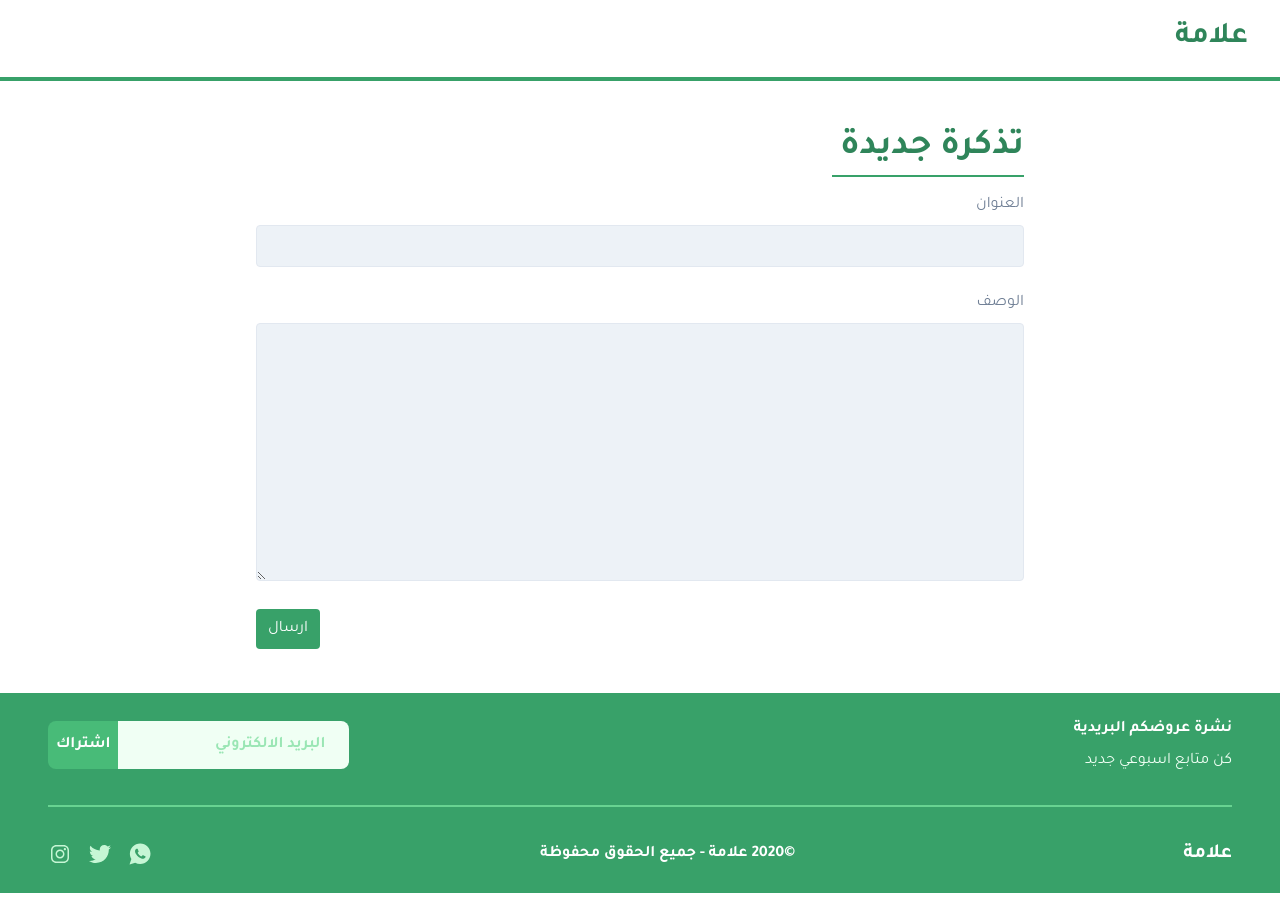
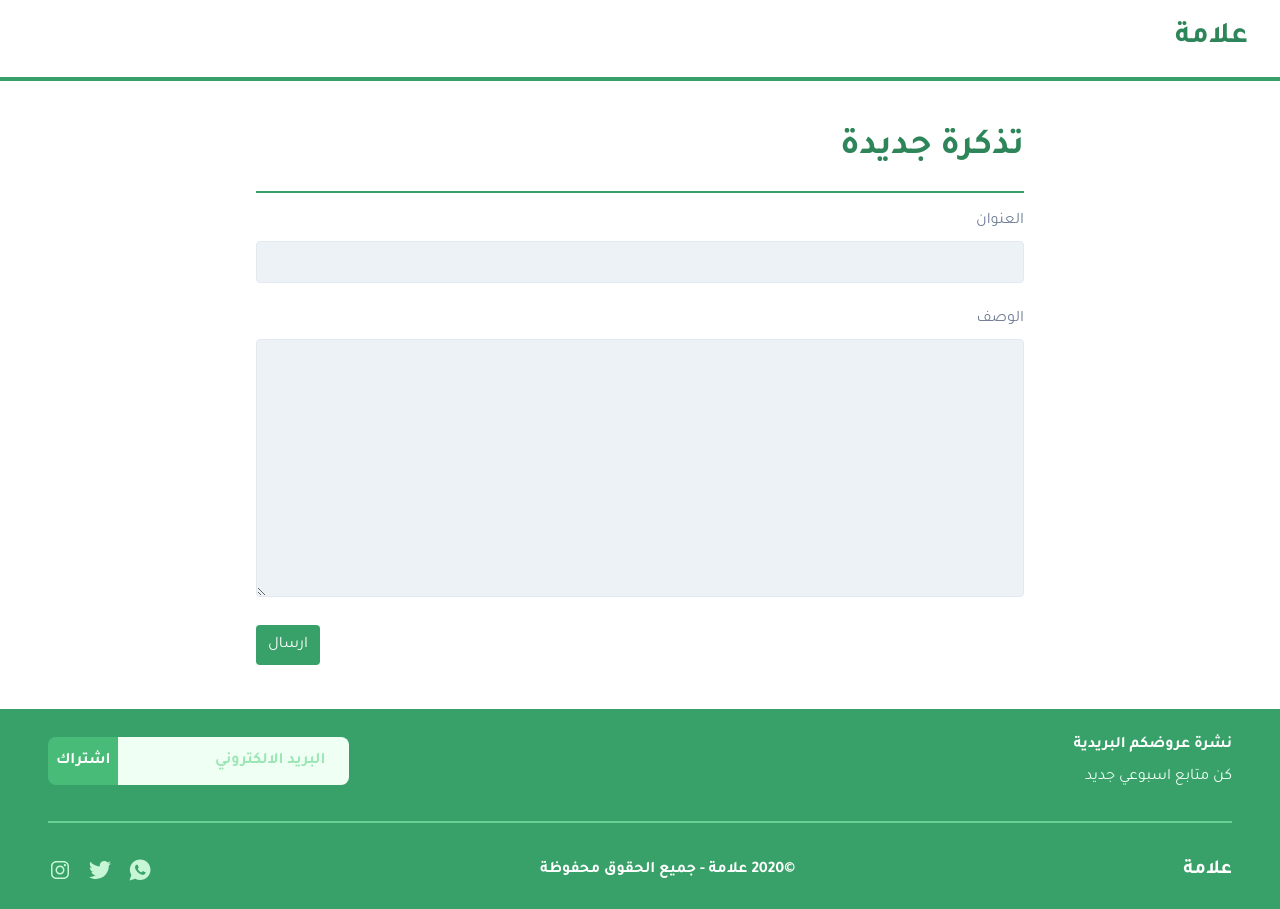
Before and after one commit to khatabwedaa/joe-food, a website: page public/new-ticket.html in a window 1280 px wide. Drawn offline with nearby package versions, Linux system fonts and the light colour scheme.

Commit message:
fix some styles

```diff
--- a/public/new-ticket.html
+++ b/public/new-ticket.html
@@ -33,7 +33,7 @@
         </nav> <!-- Navbar End-->
 
         <div class="mx-10 lg:mx-64 my-10">
-            <h1 class="w-48 text-4xl text-green-700 font-bold border-b-2 border-green-600">تذكرة جديدة</h1>
+            <h1 class="text-4xl text-green-700 font-bold border-b-2 border-green-600 pb-4">تذكرة جديدة</h1>
             <form>
                 <div class="mt-4">
                     <label class="text-gray-600">العنوان</label>
```
Also changed, not shown: public/product.html (+1 -1 lines).
